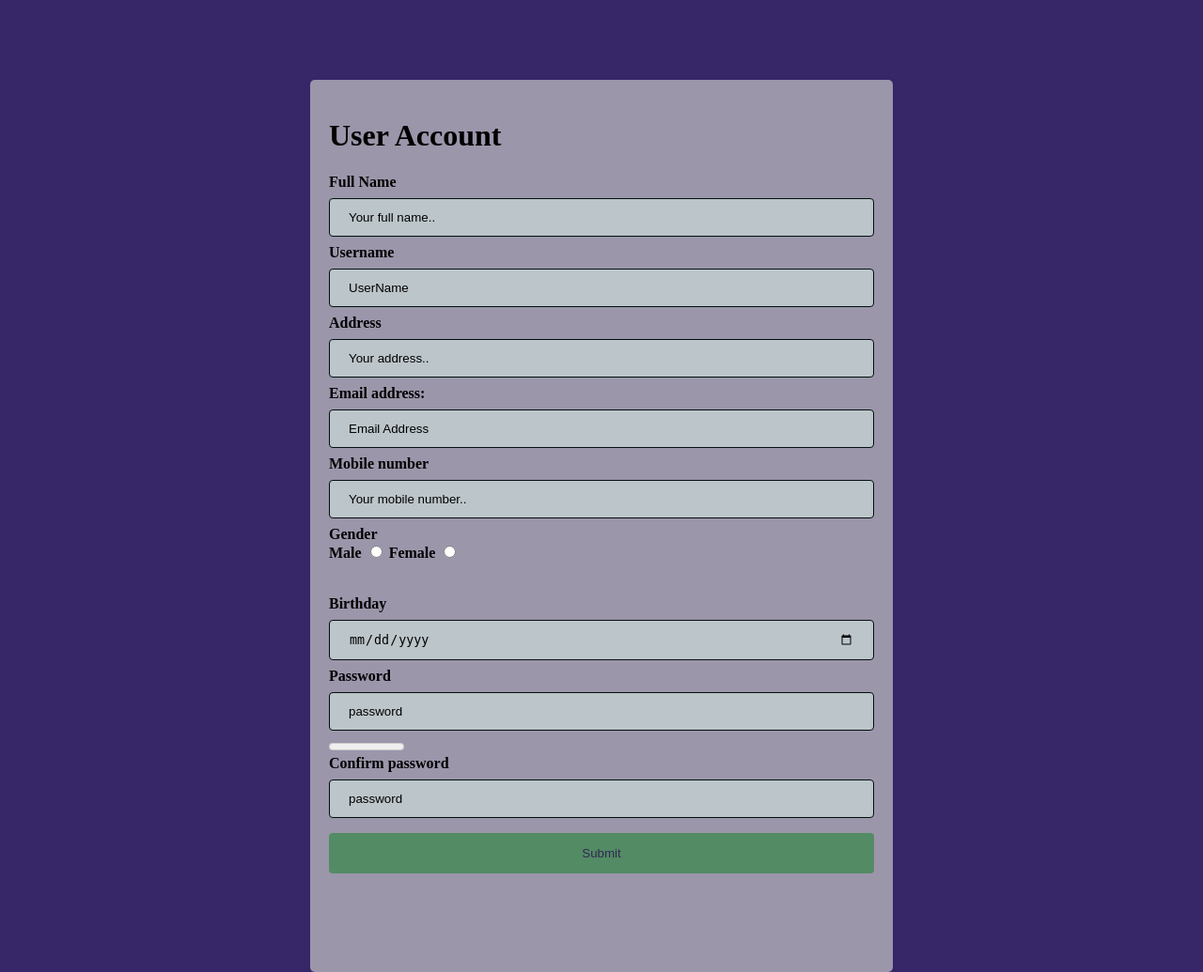
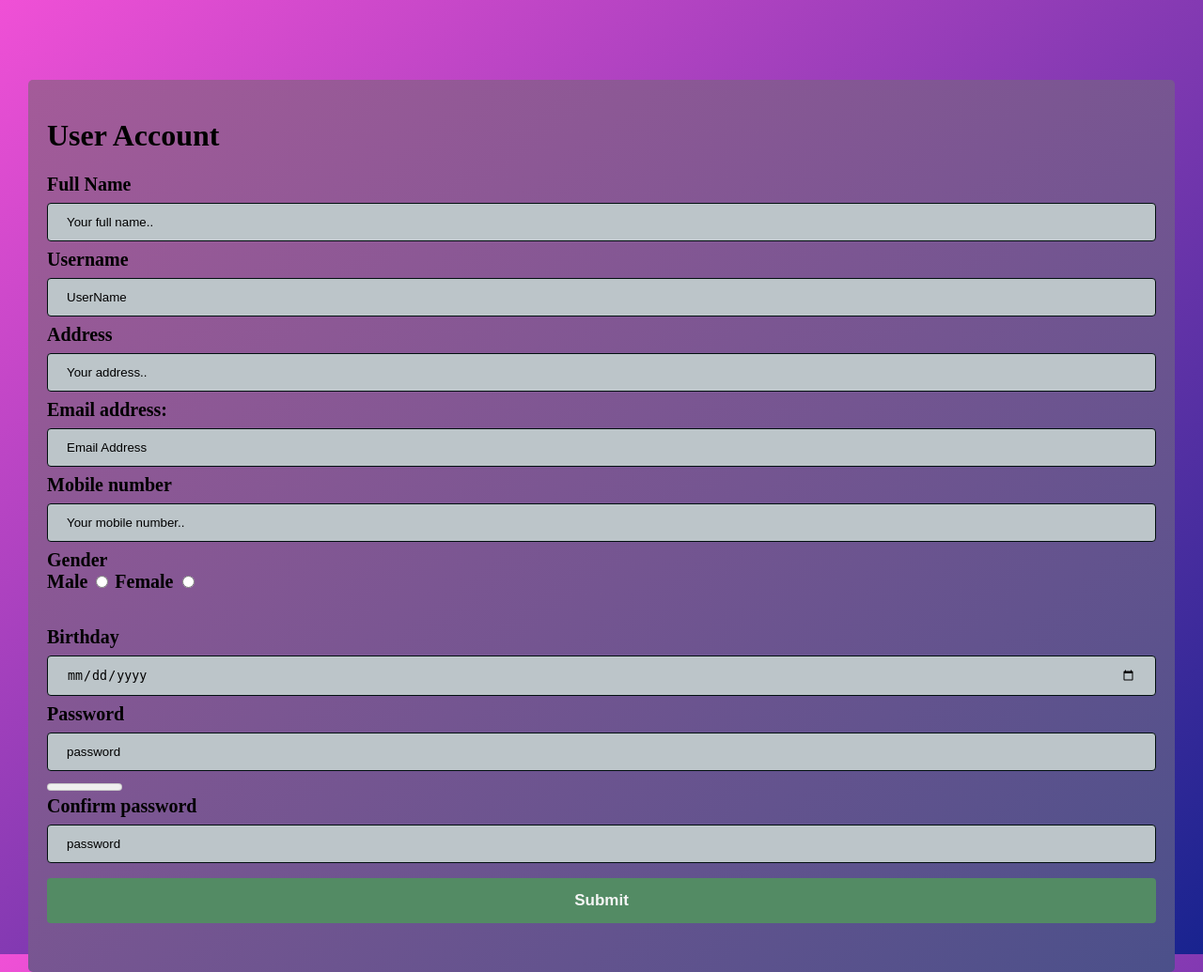
Before and after one commit to RomaRomanEmpire/Sem3_OOSD_Project_Intermediate_Evaluation, a PHP site: page /Create_Account.php in a window 1280 px wide. Shown: the whole page at 94% size. Run offline with PHP 8.4, Linux system fonts and the light colour scheme.

Commit message:
change some style

```diff
--- a/Create_Account.php
+++ b/Create_Account.php
@@ -7,7 +7,7 @@ if ($_SERVER["REQUEST_METHOD"] == "POST") {
 
       $applicant = new Applicant($_POST);
 
-      $con->create_user_account($_POST["uname"],$_POST["email"],$_POST["password"],$applicant);
+      $con->create_applicant_acc($_POST["uname"],$_POST["email"],$_POST["password"],$applicant);
 
 
 }
@@ -53,7 +53,11 @@ if ($_SERVER["REQUEST_METHOD"] == "POST") {
       }
       div {
             border-radius: 5px;
-            background-color: rgb(155, 150, 170);
+            /* background-color: rgb(155, 150, 170); */
+            background: rgba(164, 91, 153, 1.0);
+background: -webkit-linear-gradient(top left, rgba(164, 91, 153, 1.0), rgba(75, 80, 138, 1.0));
+background: -moz-linear-gradient(top left, rgba(164, 91, 153, 1.0), rgba(75, 80, 138, 1.0));
+background: linear-gradient(to bottom right, rgba(164, 91, 153, 1.0), rgba(75, 80, 138, 1.0));
             top: 70%;
             left: 50%;
 
@@ -61,8 +65,10 @@ if ($_SERVER["REQUEST_METHOD"] == "POST") {
             transform: translate(-50%,-50%);
             box-sizing: border-box;
             padding: 20px 20px;
-            width: 620px;
+            width: 1220px;
             height: 950px;
+            padding-bottom: 20px;
+            bottom: 200px;
 
 
       }
@@ -71,9 +77,16 @@ if ($_SERVER["REQUEST_METHOD"] == "POST") {
             text-align: left;
       }
       body{
-            background: rgb(55, 38, 104);
-      }
+                  background: rgba(240, 80, 214, 1.0);
+background: -webkit-linear-gradient(top left, rgba(240, 80, 214, 1.0), rgba(24, 35, 143, 1.0));
+background: -moz-linear-gradient(top left, rgba(240, 80, 214, 1.0), rgba(24, 35, 143, 1.0));
+background: linear-gradient(to bottom right, rgba(240, 80, 214, 1.0), rgba(24, 35, 143, 1.0));
 
+      height: 1000px;}
+            label{
+                  font-size: 20px;
+                  font-weight: bolder;
+            }
 </style>
 <script>
       var password_validate;
@@ -199,7 +212,7 @@ function validation(){
             <input type="password" id="password_2" placeholder="password" name="con_password" onchange="PasswordValidity()" required>
             <br>
 
-            <input type="submit" id="button">
+            <input type="submit" id="button" style="font-size: 17px;color:whitesmoke;font-weight:bolder;">
 
       </form>
 </div>
```
Also changed, not shown: Login.php (+10 -2 lines), style.css (+8 -3 lines).
